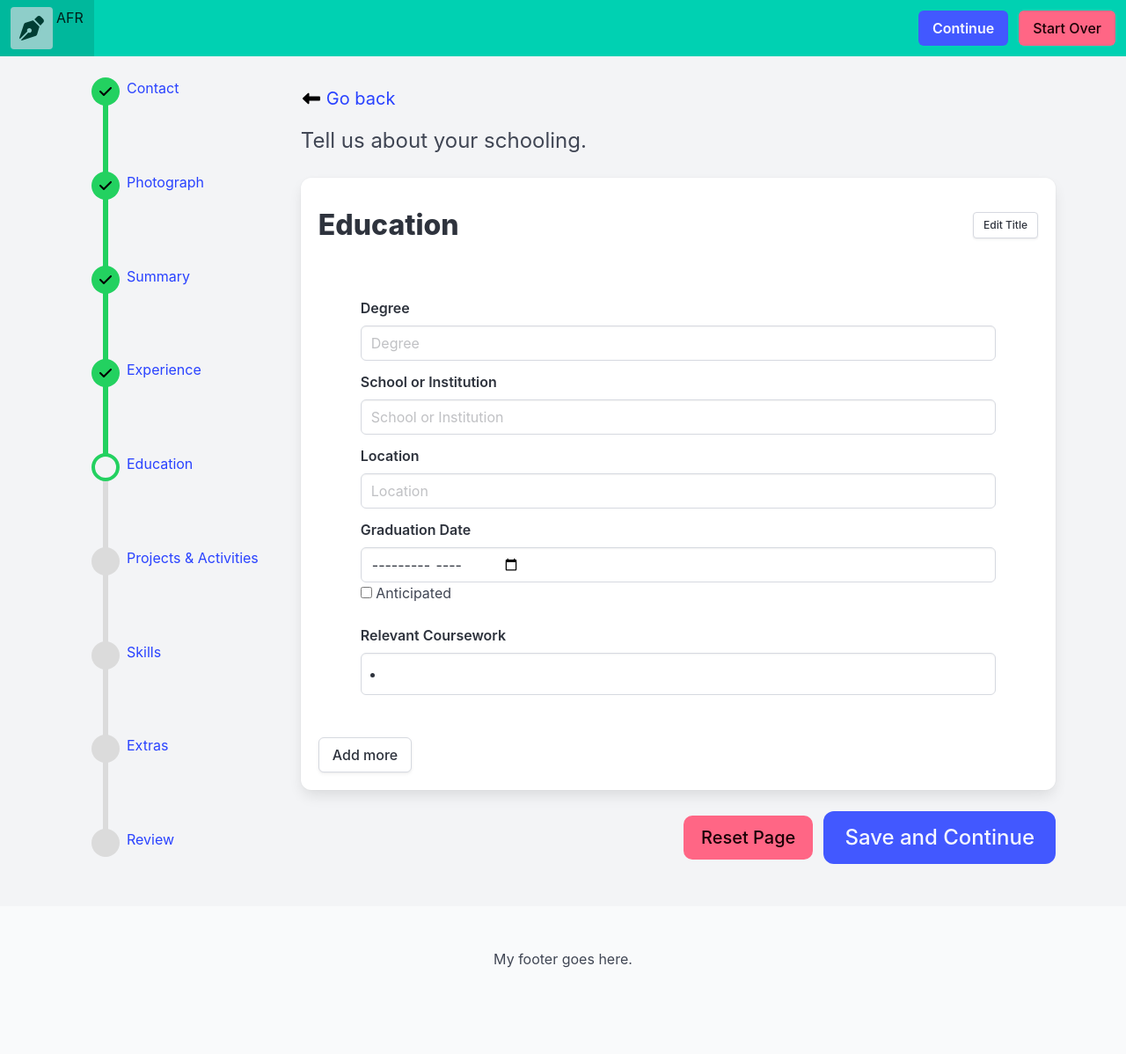
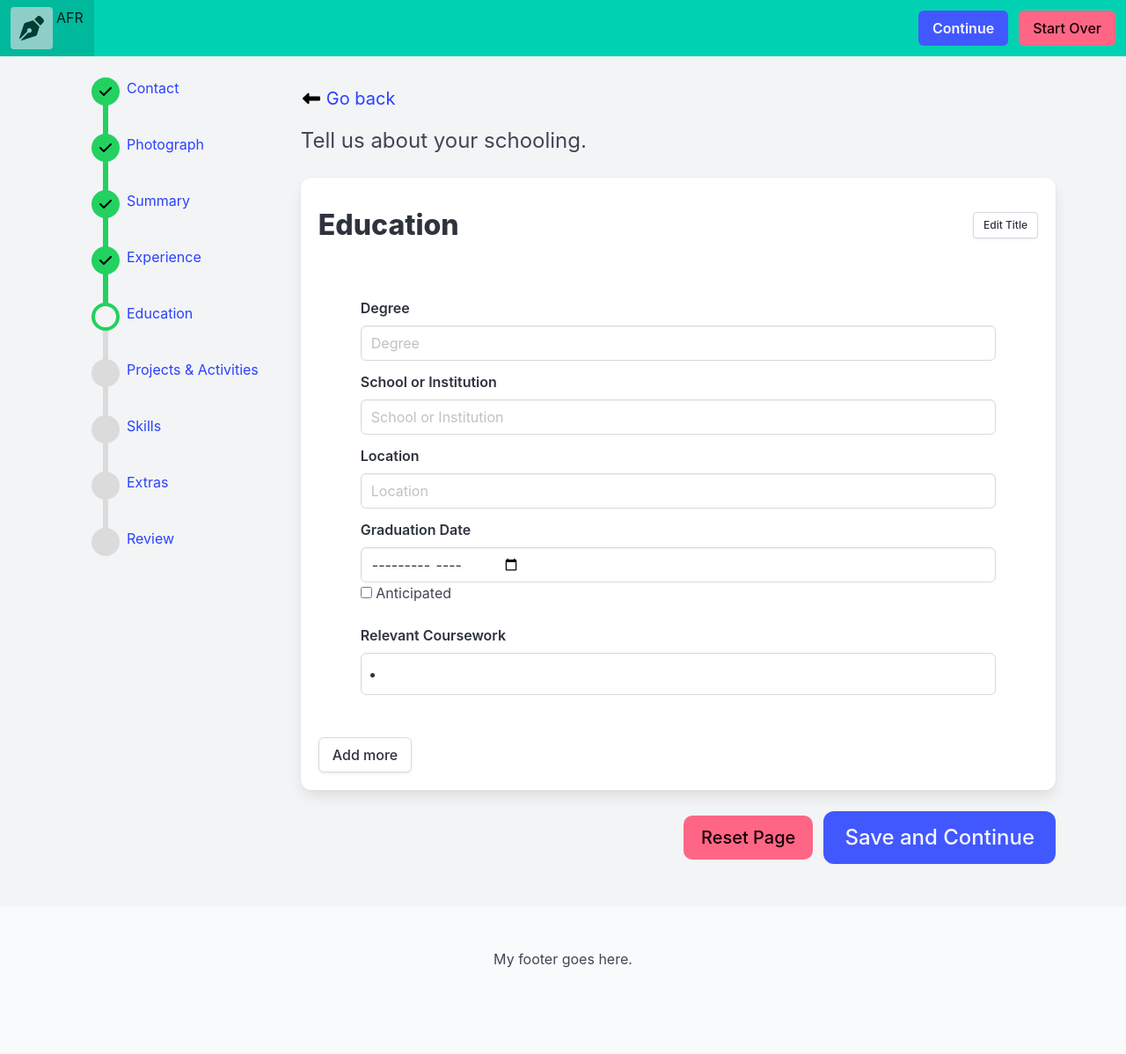
Before and after one commit to HeirOfNorton/alwaysfreeresume, a Jekyll site: the page built from pages/education.html, in a window 1280 px wide. Shown: the whole page at 88% size. Built offline with Jekyll 4.4.1, drawn with Linux system fonts in a browser that asks for light colours.

Commit message:
Last navbar tweaks for now

```diff
--- a/_layouts/page.html
+++ b/_layouts/page.html
@@ -35,7 +35,7 @@ navpages:
 {% if page.navbar %}
 <div class="columns">
     <div class="block mx-5 column is-narrow is-hidden-mobile">
-        <ul class="steps is-vertical">
+        <ul class="steps is-vertical is-short">
             {% for nav in layout.navpages %}
                 <li class="steps-segment{% if nav.index == page.navbar %} is-active"{% endif %}">
                     <a href="{{ nav.url | relative_url }}" class="steps-marker{% if nav.index == page.navbar %} is-hollow{% endif %}">
@@ -44,7 +44,7 @@ navpages:
                         {% endif %}
                     </a>
                     <div class="steps-content">
-                        <a href="{{ nav.url | relative_url }}" class="is-4">{{ nav.title }}</a>
+                        <a href="{{ nav.url | relative_url }}">{{ nav.title }}</a>
                         </div>
                 </li>
             {% endfor %}
```
